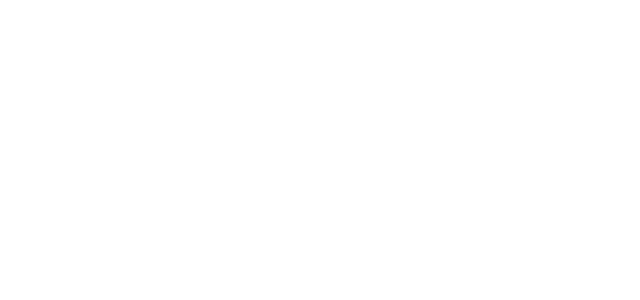
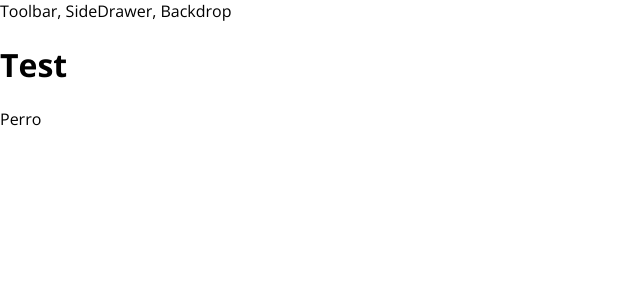
Before and after one commit to josuegb/my-burger, a React app: page / in a window 1280 px wide. Shown: the top 300 px of the page, without its empty margins (0-640 px from the left). Built offline with nearby package versions, Linux system fonts and the light colour scheme.

Commit message:
Layout Component

```diff
--- a/src/App.js
+++ b/src/App.js
@@ -1,9 +1,13 @@
 import React, { Component } from 'react';
+import Layout from './components/Layout/Layout'
+
 class App extends Component {
   render() {
     return (
-      <div>
-      </div>
+      <Layout>
+        <h1>Test</h1>
+        <p>Perro</p>
+      </Layout>
     );
   }
 }
--- /dev/null
+++ b/src/components/Layout/Layout.js
@@ -0,0 +1,13 @@
+import React from 'react';
+import Aux from '../../hoc/Aux'
+
+const layout = (props) => (
+  <Aux>
+    <div>Toolbar, SideDrawer, Backdrop</div>
+    <main>
+      {props.children}
+    </main>
+  </Aux>
+);
+
+export default layout;
--- /dev/null
+++ b/src/hoc/Aux.js
@@ -0,0 +1,3 @@
+const Aux = (props) => props.children;
+
+export default Aux;
--- a/src/index.css
+++ b/src/index.css
@@ -1,5 +1,5 @@
 body {
   margin: 0;
   padding: 0;
-  font-family: sans-serif;
+  font-family: "Open Sans", sans-serif;
 }
```
